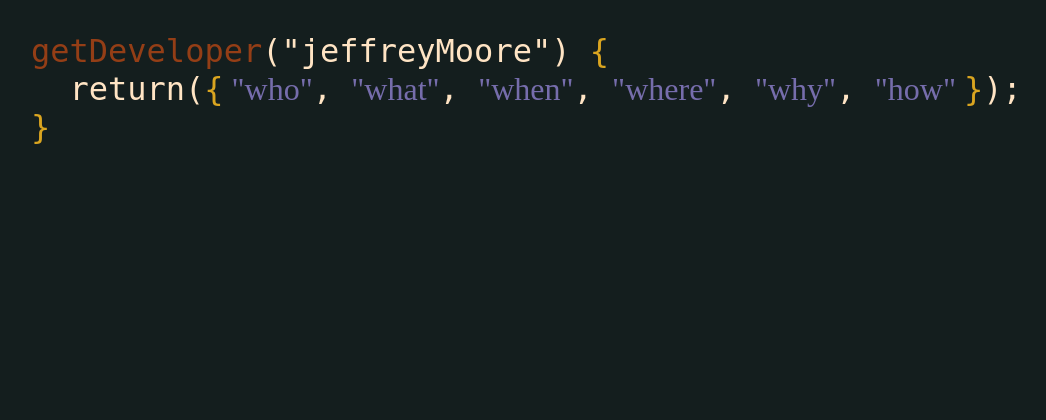
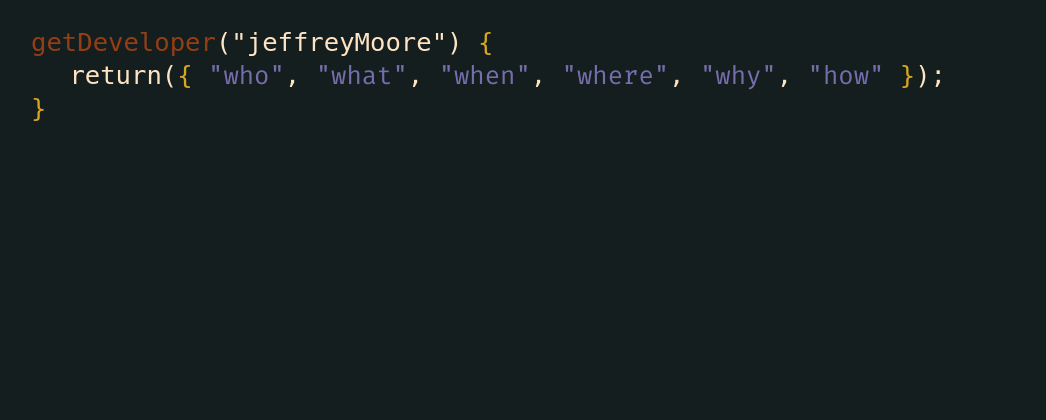
Before and after one commit to moorebid/portfolioSite, a PHP site: page / in a window 1280 px wide. Shown: the top 420 px of the page, without its empty margins (97-1143 px from the left). Run offline with PHP 8.4, Linux system fonts and the light colour scheme.

Commit message:
changed font and font size

```diff
--- a/css/styles.css
+++ b/css/styles.css
@@ -13,11 +13,12 @@ body {
   height: 100vh;
 }
 #maintainer header {
-  font-size: 2.5vw;
+  font-size: 2vw;
   width: auto;
   height: auto;
   margin: auto;
   padding-top: 1em;
+  font-family: "Fira Code", monospace;
 }
 #maintainer header .bone {
   color: bisque;
--- a/index.php
+++ b/index.php
@@ -8,6 +8,9 @@
     <meta charset="UTF-8">
     <meta name="viewport" content="width=device-width, initial-scale=1.0">
     <link rel="stylesheet" href="css/styles.css">
+    <!-- fonts -->
+    <link rel="preconnect" href="https://fonts.gstatic.com">
+    <link href="https://fonts.googleapis.com/css2?family=Fira+Code&family=Fira+Mono&display=swap" rel="stylesheet">
     <title>jeffreyMoore | Software Engineer</title>
 </head>
 
--- /dev/null
+++ b/scss/_fonts.scss
@@ -0,0 +1,3 @@
+font-family: 'Fira Code', monospace;
+$firaMono:
+$firaMono: 'Fira Mono', monospace;
--- a/scss/styles.scss
+++ b/scss/styles.scss
@@ -16,12 +16,13 @@ body {
   height: 100vh;
 
   header {
-    font-size: 2.5vw;
+    font-size: 2vw;
     width: auto;
     height: auto;
     margin: auto;
     padding-top: 1em;
     @include colors.headerColors();
+    font-family: "Fira Code", monospace;
 
     .active {
       text-decoration: underline;
```
Also changed, not shown: 1 other file.
